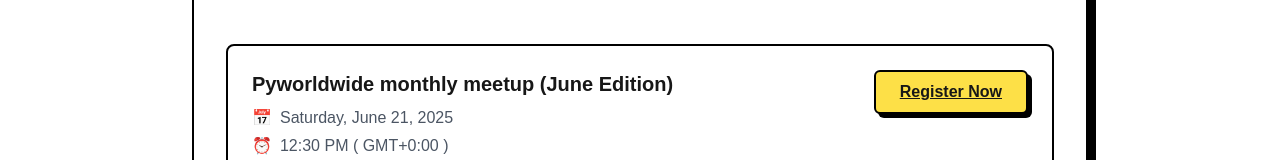
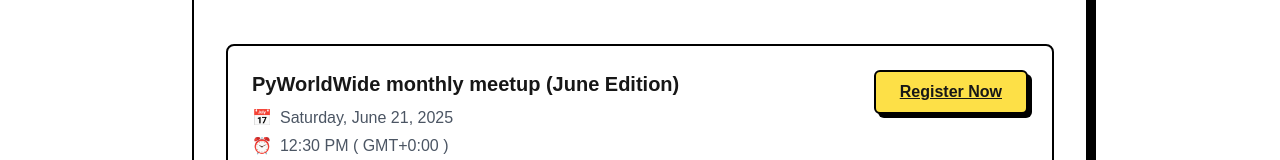
Before and after one commit to pyworldwide/pyworldwide.org, a Next.js app: page /events in a window 1280 px wide. Shown: the part 426-586 px from the top of the page. Built offline with nearby package versions, Linux system fonts and the light colour scheme.

Commit message:
fix: typos

```diff
--- a/src/data/events.ts
+++ b/src/data/events.ts
@@ -1,7 +1,7 @@
 export const upcomingEvents = [
     {
       id: 1,
-      title: "Pyworldwide monthly meetup (June Edition)",
+      title: "PyWorldWide monthly meetup (June Edition)",
       date: "2025-06- 21",
       time: "6:00 PM IST",
       location: "Virtual",
```
